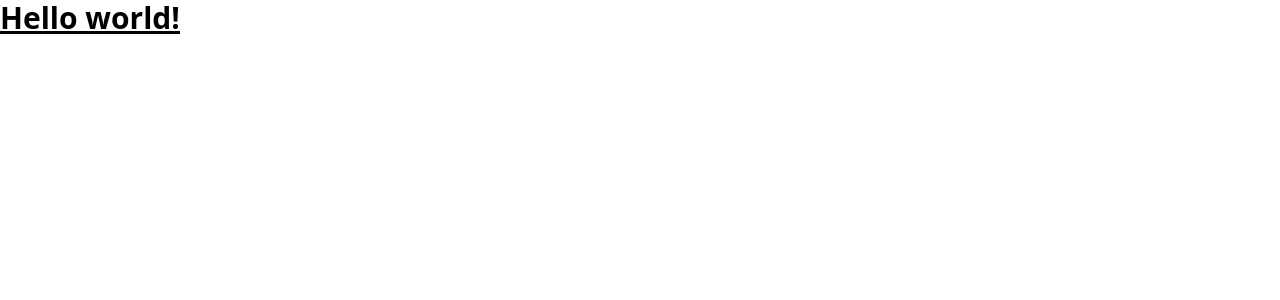
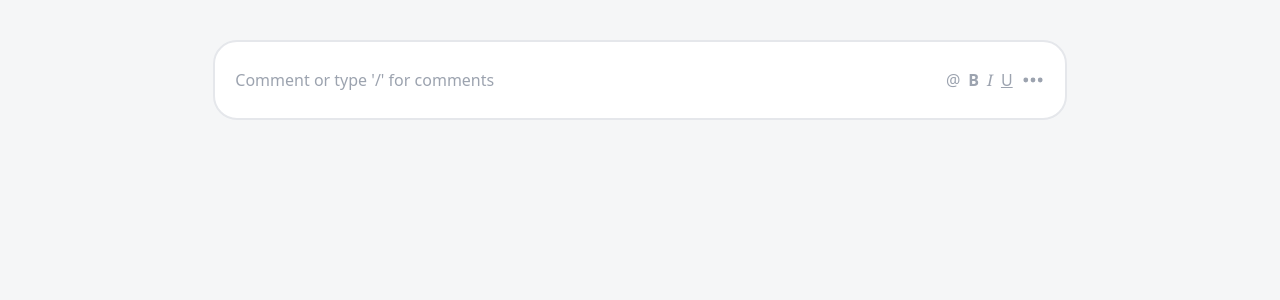
Before and after one commit to kpldvnpne/activity-log-implementation, a React (Create React App) app: page / in a window 1280 px wide. Shown: the top 300 px of the page. Built offline with nearby package versions, Linux system fonts and the light colour scheme.

Commit message:
Add input for adding comments

```diff
--- a/src/App.tsx
+++ b/src/App.tsx
@@ -1,11 +1,23 @@
-import React from 'react';
-import './App.css';
+import React from "react";
+import { DotsHorizontalIcon } from "@heroicons/react/solid";
 
-function App() {
+function App(): React.ReactElement {
   return (
-    <h1 className="text-3xl font-bold underline">
-      Hello world!
-    </h1>
+    <div style={{ backgroundColor: "#F5F6F7" }} className="h-screen font-sans">
+      <div className="h-10" />
+      <div className="w-4/6 mx-auto">
+        <div className="rounded-3xl border-2 border-gray-200 h-20 bg-white flex flex-row items-center justify-between p-5">
+          <p className="text-gray-400">Comment or type '/' for comments</p>
+          <div className="text-gray-400 space-x-2 flex flex-row items-center content-center">
+            <span>@</span>
+            <span className="font-bold">B</span>
+            <span className="italic font-serif">I</span>
+            <span className="underline">U</span>
+            <DotsHorizontalIcon className="h-6 w-6" />
+          </div>
+        </div>
+      </div>
+    </div>
   );
 }
 
```
